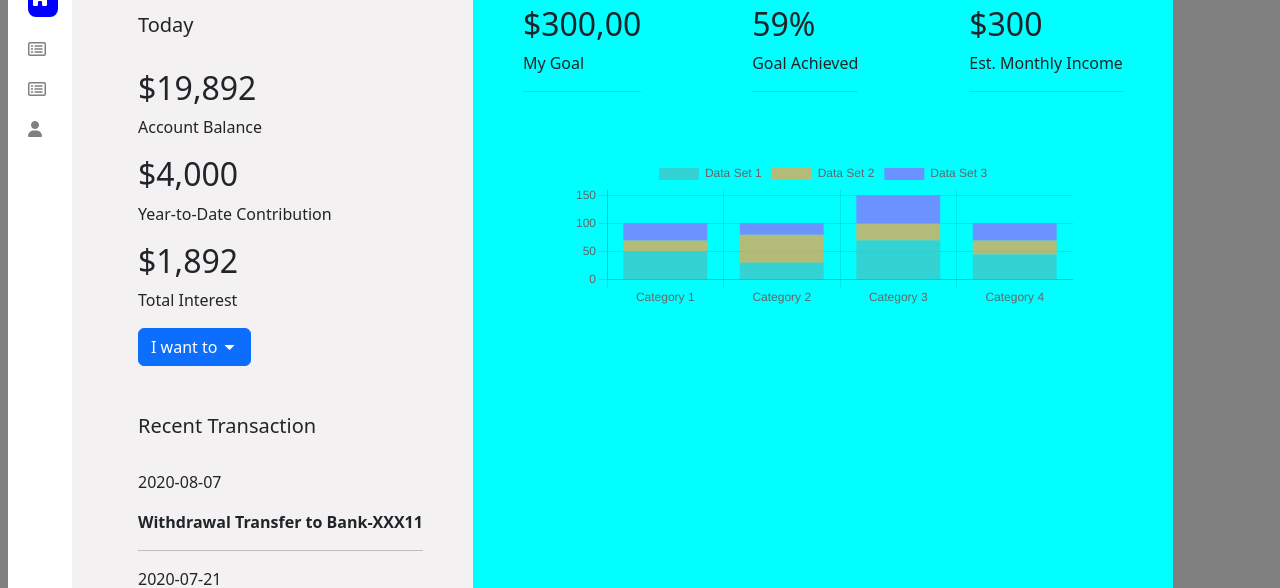
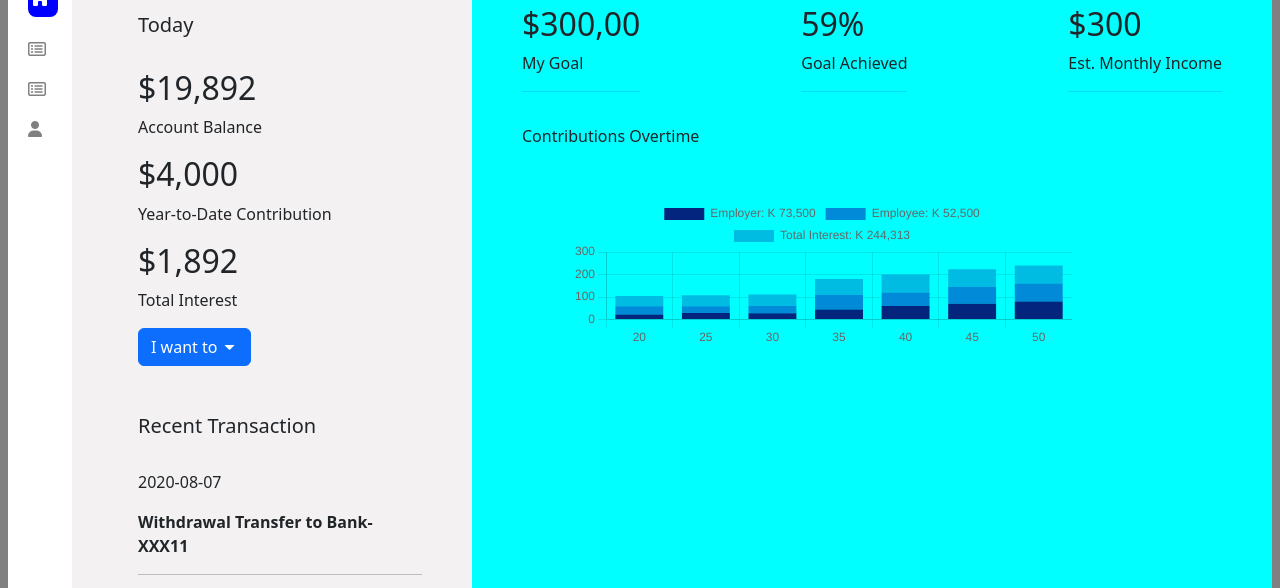
Before and after one commit to Techsations/mockup-test, a plain HTML site: page index.html in a window 1280 px wide. Shown: the part 149-737 px from the top of the page. Drawn offline with nearby package versions, Linux system fonts and the light colour scheme.

Commit message:
Chart completed

```diff
--- a/index.html
+++ b/index.html
@@ -130,8 +130,11 @@
                             <hr class="text-primary">
                         </div>
                     </div>
-                    <div style="width: 500px; margin: 50px auto;">
-                        <canvas id="stackedBarChart"></canvas>
+                    <div>
+                        <p class="fs-6 mt-3">Contributions Overtime</p>
+                        <div style="width: 500px; margin: 50px 50px 0px 50px;">
+                            <canvas id="stackedBarChart"></canvas>
+                        </div>
                     </div>
                 </div>
             </div>
--- a/script.js
+++ b/script.js
@@ -1,21 +1,21 @@
 // Sample data for the stacked bar chart
 const data = {
-    labels: ['Category 1', 'Category 2', 'Category 3', 'Category 4'],
+    labels: ['20', '25', '30', '35', '40', '45', '50'],
     datasets: [
       {
-        label: 'Data Set 1',
-        backgroundColor: 'rgba(75, 192, 192, 0.7)',
-        data: [50, 30, 70, 45],
+        label: 'Employer: K 73,500',
+        backgroundColor: 'rgb(3,37,126)',
+        data: [23, 29, 28, 45, 60, 70, 80],
       },
       {
-        label: 'Data Set 2',
-        backgroundColor: 'rgba(255, 159, 64, 0.7)',
-        data: [20, 50, 30, 25],
+        label: 'Employee: K 52,500',
+        backgroundColor: 'rgb(0,138,216)',
+        data: [36, 30, 33, 65, 60, 76, 80],
       },
       {
-        label: 'Data Set 3',
-        backgroundColor: 'rgba(153, 102, 255, 0.7)',
-        data: [30, 20, 50, 30],
+        label: 'Total Interest: K 244,313',
+        backgroundColor: 'rgb(0,188,227)',
+        data: [46, 49, 50, 70, 80, 77, 80],
       }
     ]
   };
--- a/style.css
+++ b/style.css
@@ -96,7 +96,7 @@ aside{
 }
 .income-container{
     margin:50px 50px 0px 50px;
-    width: 600px;
+    width: 700px;
 }
 
 .income-div{
```
